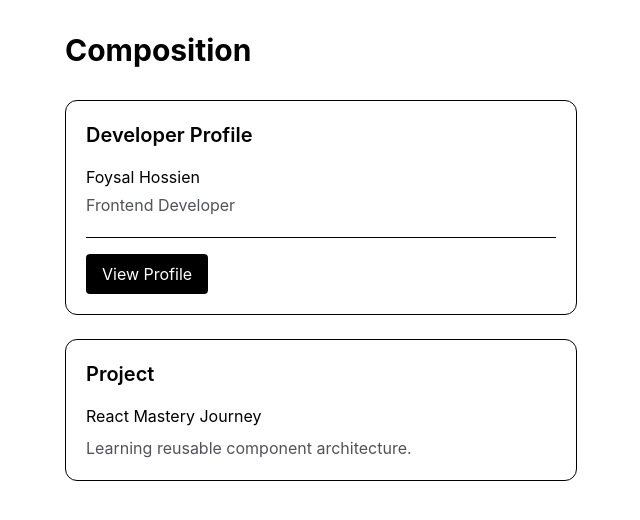
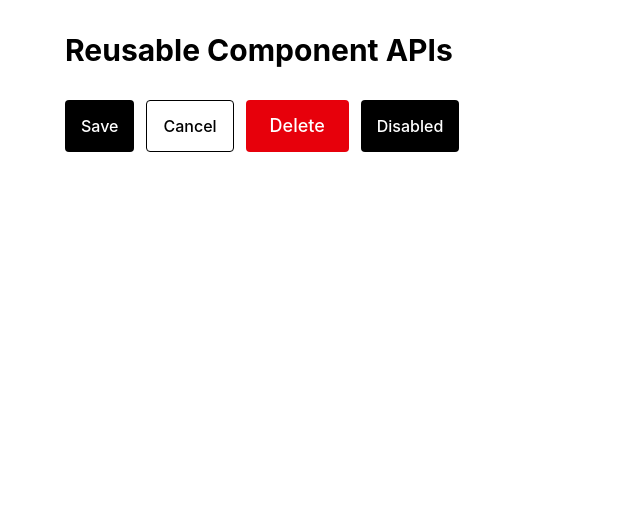
Before and after one commit to foysaliio/React-Mastery-Journey, a React (Vite) app: page / in a window 1280 px wide. Shown: the top 520 px of the page, without its empty margins (319-959 px from the left). Built offline with nearby package versions, Linux system fonts and the light colour scheme.

Commit message:
feat(react): design reusable component APIs

```diff
--- a/src/App.tsx
+++ b/src/App.tsx
@@ -1,21 +1,22 @@
-import Card from "./components/Card";
-import ProfileCard from "./components/ProfileCard";
+import Button from "./components/Button";
 
 export default function App() {
   return (
     <main className="mx-auto max-w-xl p-8">
-      <h1 className="text-3xl font-bold">Composition</h1>
+      <h1 className="text-3xl font-bold">Reusable Component APIs</h1>
 
-      <div className="mt-8 space-y-6">
-        <ProfileCard />
+      <div className="mt-8 flex flex-wrap gap-3">
+        <Button>Save</Button>
 
-        <Card title="Project">
-          <p>React Mastery Journey</p>
+        <Button variant="secondary">Cancel</Button>
 
-          <p className="mt-2 text-zinc-600">
-            Learning reusable component architecture.
-          </p>
-        </Card>
+        <Button variant="danger" size="lg">
+          Delete
+        </Button>
+
+        <Button disabled onClick={() => console.log("Clicked")}>
+          Disabled
+        </Button>
       </div>
     </main>
   );
--- /dev/null
+++ b/src/components/Button.tsx
@@ -0,0 +1,45 @@
+import type { ButtonHTMLAttributes, ReactNode } from "react";
+
+type ButtonVariant = "primary" | "secondary" | "danger";
+
+type ButtonSize = "sm" | "md" | "lg";
+
+type ButtonProps = ButtonHTMLAttributes<HTMLButtonElement> & {
+  children: ReactNode;
+  variant?: ButtonVariant;
+  size?: ButtonSize;
+};
+
+export default function Button({
+  children,
+  variant = "primary",
+  size = "md",
+  className = "",
+  ...restProps
+}: ButtonProps) {
+  const variantClasses = {
+    primary: "bg-black text-white",
+    secondary: "border bg-white text-black",
+    danger: "bg-red-600 text-white",
+  };
+
+  const sizeClasses = {
+    sm: "px-3 py-2 text-sm",
+    md: "px-4 py-2",
+    lg: "px-6 py-3 text-lg",
+  };
+
+  return (
+    <button
+      className={`
+        rounded font-medium
+        ${variantClasses[variant]}
+        ${sizeClasses[size]}
+        ${className}
+      `}
+      {...restProps}
+    >
+      {children}
+    </button>
+  );
+}
```
